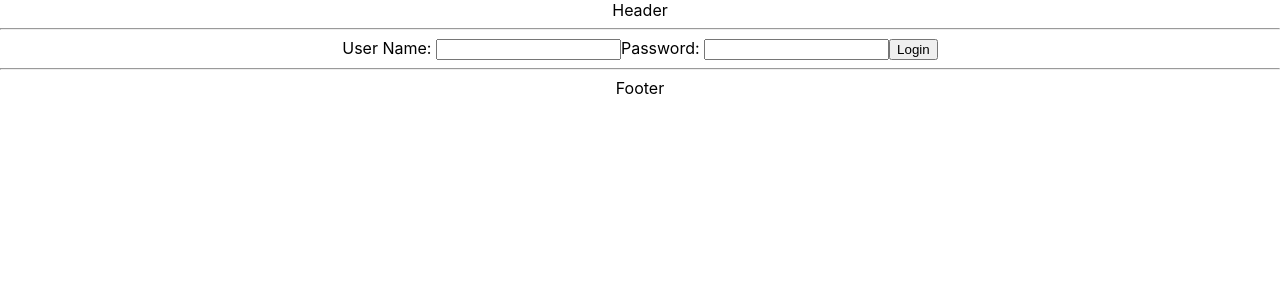
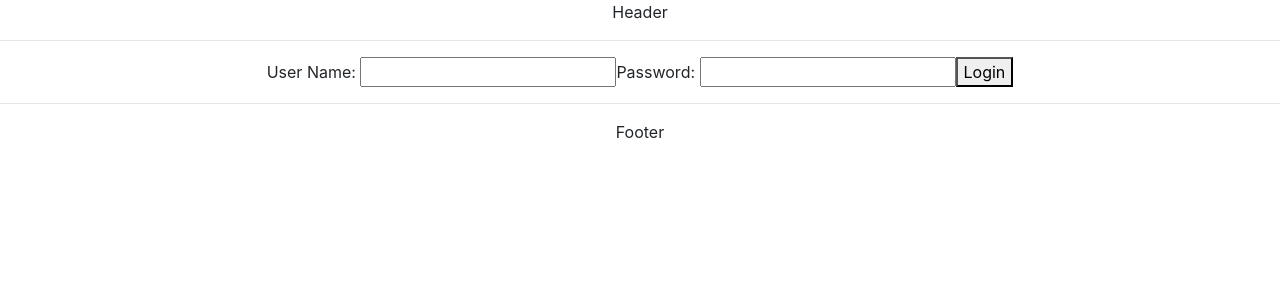
Before and after one commit to wa2l-99/Todo-Management, a React (Create React App) app: page / in a window 1280 px wide. Shown: the top 300 px of the page. Built offline with nearby package versions, Linux system fonts and the light colour scheme.

Commit message:
Chore: Add Bootstrap to the project

```diff
--- a/src/App.jsx
+++ b/src/App.jsx
@@ -1,5 +1,6 @@
 import { Component } from 'react';
 import './App.css';
+import './bootstrap.css';
 import TodoApp from './components/todo/TodoApp';
 class App extends Component {
   render(){
--- /dev/null
+++ b/src/bootstrap.css
@@ -0,0 +1 @@
+@import url(https://unpkg.com/bootstrap@4.5.0/dist/css/bootstrap.min.css)
```
